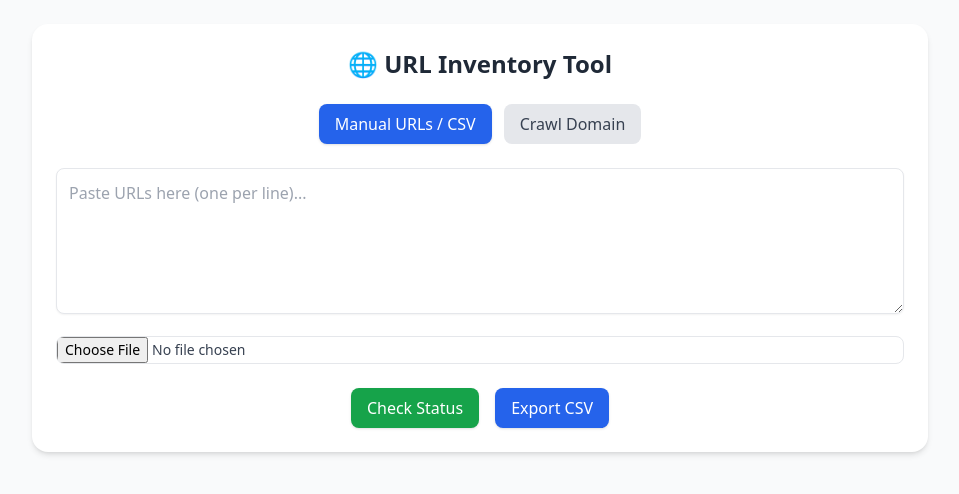
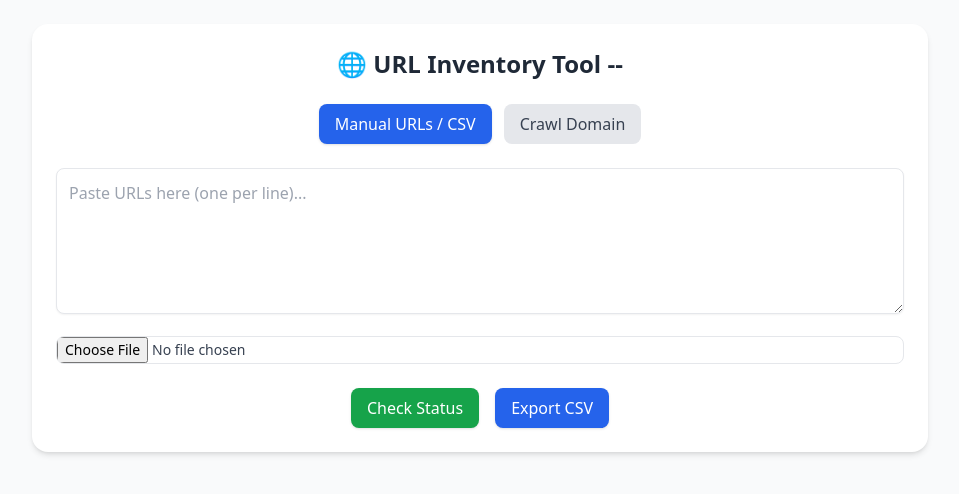
Before and after one commit to shiningmoonmedia-dev/url-inventory-react, a React (Create React App) app: page / in a window 1280 px wide. Shown: the top 494 px of the page, without its empty margins (160-1119 px from the left). Built offline with nearby package versions, Linux system fonts and the light colour scheme; the HTML template or start-up script is replaced by a standard one.

Commit message:
Update App.js

```diff
--- a/src/App.js
+++ b/src/App.js
@@ -76,7 +76,7 @@ function App() {
     <div className="min-h-screen bg-gray-50 p-6">
       <div className="max-w-4xl mx-auto bg-white p-6 rounded-2xl shadow-md">
         <h1 className="text-2xl font-bold mb-6 text-center text-gray-800">
-          🌐 URL Inventory Tool
+          🌐 URL Inventory Tool --
         </h1>
 
         {/* Mode Tabs */}
```
